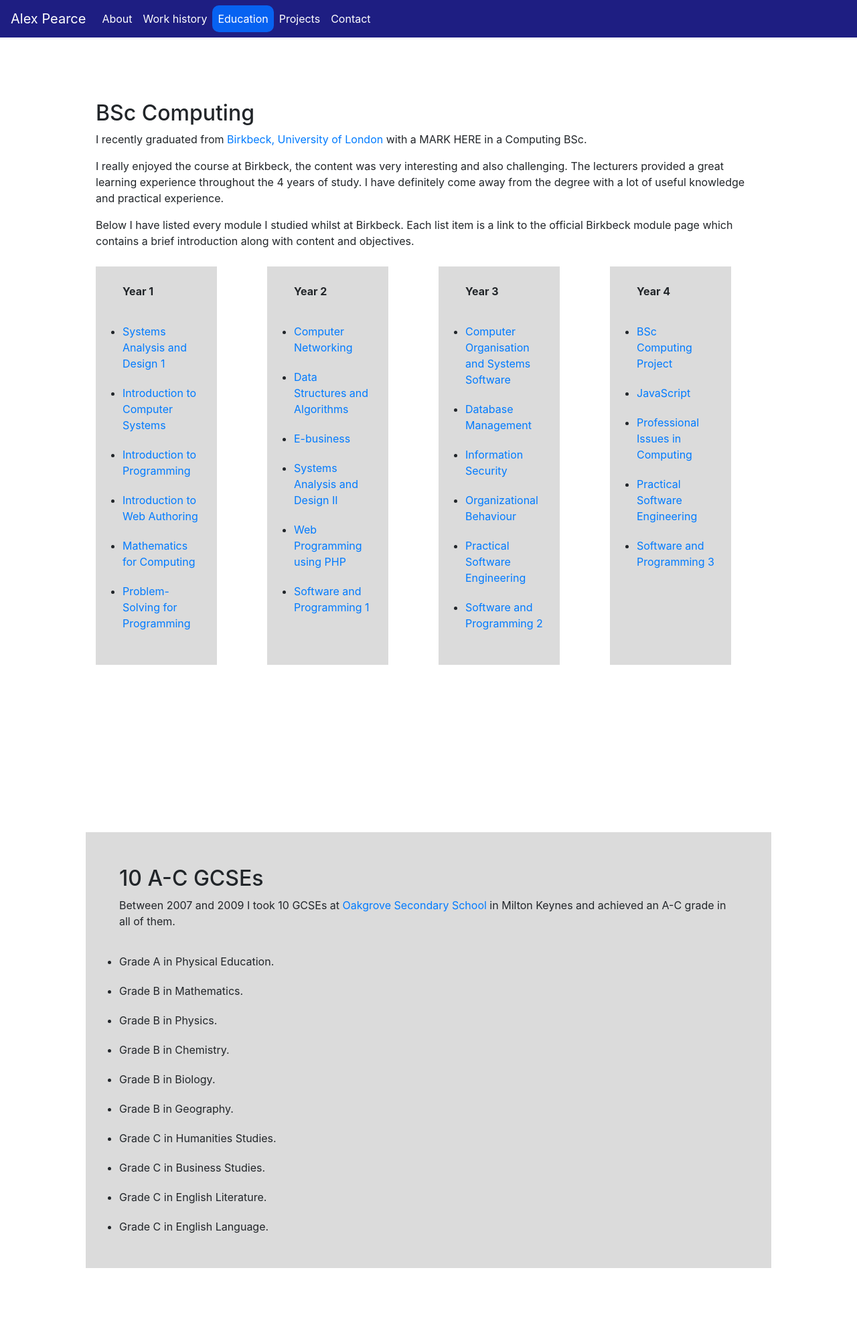
After one commit to apearc03/PersonalWebsite, a PHP site: page /views/education in a window 1280 px wide. The commit adds this page. Shown: the whole page at 67% size. Run offline with PHP 8.4, Linux system fonts and the light colour scheme; some libraries are stand-ins or nearby versions.

Commit message:
Education page and overall improvements

```diff
--- a/css/mystyles.css
+++ b/css/mystyles.css
@@ -1,11 +1,11 @@
 
 .navbar-dark {
-    background-color: #3399ff;
+    background-color: #1e1e82;
 }
 
 
 .nav-item a:hover, .nav-item a:focus, .nav-item a:active {
-    background-color:#00ccff !important;
+    background-color:#0762f1 !important;
     border-radius: 10px;
 }
 
@@ -16,7 +16,7 @@
 
 
 /*
-Change css padding to percentage after testing on phone.
+ABOUT PAGE
 */
 #intro{
 	margin-top: 150px;
@@ -41,6 +41,8 @@ Change css padding to percentage after testing on phone.
 	opacity: 0;
 }
 
+
+/* PROJECT PAGE */
 .project{
 	padding-top: 100px;
 	padding-bottom: 100px;
@@ -55,5 +57,55 @@ Change css padding to percentage after testing on phone.
 }
 
 .vid{
-	padding-bottom: 10px;
+	margin-top: 40px;
+	margin-bottom: 10px;
 }
+
+.projectSegment{
+	background-color: #dbdbdb;
+	padding: 50px;
+}
+
+.footImg{
+	padding-left:5px;
+	padding-right:5px;
+	border-radius: 20%;
+}
+/*
+EDUCATION PAGE
+*/
+
+.education{
+	padding-top: 150px;
+	padding-bottom: 100px;
+	padding-left: 10%;
+	padding-right: 10%;
+
+}
+
+
+
+.years{
+	background-color: #dbdbdb;
+	padding: 25px 25px 50px 40px;
+	margin-right: 75px;
+	margin-top: 10px;
+}
+
+.module{
+	padding-top: 20px;
+}
+
+
+.rowAdjustment{
+	padding-left:30px;
+}
+
+.GCSEs{
+
+	background-color:#dbdbdb;
+	padding:50px;
+}
+
+
+/*Work History */
--- a/scripts/myScripts.js
+++ b/scripts/myScripts.js
@@ -0,0 +1,7 @@
+
+
+
+function navBarInit(id){
+
+	$(id).css({"background-color": "#0762f1", "border-radius": "10px"});
+}
--- a/templates/footerBar.html
+++ b/templates/footerBar.html
@@ -2,9 +2,8 @@
 <div class="container-fluid fixed-bottom navbar-dark">
 			<div class="row">
 			    <div class="col-12" id ="bottom">
-			      <img src = "../images/pic.png" class="img-fluid" alt="AP" height="42" width="42">
-			      <img src = "../images/pic.png" class="img-fluid" alt="AP" height="42" width="42">
-			      <img src = "../images/pic.png" class="img-fluid" alt="AP" height="42" width="42">
+			      <a href = "https://github.com/apearc03" alt = "Github"><img src = "../images/github.png" class="img-fluid footImg" alt="AP" height="50" width="50"></a>
+			      <img src = "../images/linkedin.png" class="img-fluid footImg" alt="AP" height="50" width="50">
 			    </div>
 			  </div>
 	</div>
--- a/templates/navBar.html
+++ b/templates/navBar.html
@@ -7,16 +7,16 @@
 			  <div class="collapse navbar-collapse" id="navbarText">
 			    <ul class="navbar-nav mr-auto">
 			      <li class="nav-item">
-			        <a id = "about" class="nav-link" href="about.php">About<span class="sr-only">(current)</span></a>
+			        <a id = "about" class="nav-link" href="about">About<span class="sr-only">(current)</span></a>
 			      </li>
 			      <li class="nav-item">
-			        <a id = "experience" class="nav-link" href="#">Work history</a>
+			        <a id = "work history" class="nav-link" href="#">Work history</a>
 			      </li>
 			      <li class="nav-item">
-			        <a id = "experience" class="nav-link" href="#">Education</a>
+			        <a id = "education" class="nav-link" href="education">Education</a>
 			      </li>
 			      <li class="nav-item">
-			        <a id = "projects" class="nav-link" href="projects.php">Projects</a>
+			        <a id = "projects" class="nav-link" href="projects">Projects</a>
 			      </li>
 			      <li class="nav-item">
 			        <a id = "contact" class="nav-link" href="#">Contact</a>
--- a/views/about.php
+++ b/views/about.php
@@ -4,7 +4,7 @@
    <head>
 
 	    <?php
-	     require("../templates/header.html");
+	     require("../templates/includes.html");
 	    ?>
 
    </head>
@@ -16,7 +16,7 @@
 
 	 <script>
    	 	$(document).ready(function() {
-			$("#about").css({"background-color": "#00ccff", "border-radius": "10px"});
+			navBarInit("#about");
 			$("#welcome").animate({'opacity':1},1500);
 	 	});
 	 </script>
--- /dev/null
+++ b/views/education.php
@@ -0,0 +1,174 @@
+<!DOCTYPE html>
+<html lang = "en">
+
+   <head>
+
+	    <?php
+	     require("../templates/includes.html");
+	    ?>
+
+   </head>
+
+   <body>
+   	 <script>
+   	 	$(document).ready(function() {
+	 		navBarInit("#education");
+	 	});
+	 </script>
+
+    <?php
+	    require("../templates/navBar.html");
+	  ?>
+
+
+
+	  <div class="container-fluid education">
+		  			<div class = "col-lg">
+		  				<h2>BSc Computing</h2>
+					    <p> I recently graduated from <a href = "http://www.bbk.ac.uk/" alt = "bbk">Birkbeck, University of London</a> with a MARK HERE in a Computing BSc. </p>
+					    <p> I really enjoyed the course at Birkbeck, the content was very interesting and also challenging. The lecturers provided a great learning experience throughout the 4 years of study. I have definitely come away from the degree with a lot of useful knowledge and practical experience.
+						 <p>
+					    <p>
+					    Below I have listed every module I studied whilst at Birkbeck. Each list item is a link to the official Birkbeck module page which contains a brief introduction along with content and objectives.
+						 <p>
+					 </div>
+		    <div class = "row rowAdjustment">
+				<div class="col-sm years">
+					<p><strong>Year 1</strong></p>
+					<ul class="list-group">
+						<li class = "module">
+				      		<a href = "https://www.dcs.bbk.ac.uk/study/modules/systems-analysis-and-design-i/" alt ="bbk">Systems Analysis and Design 1</a>
+				      	</li>
+			    	 	<li class = "module">
+				      		<a href = "https://www.dcs.bbk.ac.uk/study/modules/introduction-to-computer-systems/" alt ="bbk">Introduction to Computer Systems</a>
+				      	</li>
+				      	<li class = "module">
+				      		<a href = "https://www.dcs.bbk.ac.uk/study/modules/introduction-to-programming/" alt ="bbk">Introduction to Programming</a>
+				      	</li>
+				      	<li class = "module">
+				      		<a href = "https://www.dcs.bbk.ac.uk/study/modules/introduction-to-web-authoring/" alt ="bbk">Introduction to Web Authoring</a>
+				      	</li>
+				      	<li class = "module">
+				      		<a href = "https://www.dcs.bbk.ac.uk/study/modules/mathematics-for-computing/" alt ="bbk">Mathematics for Computing</a>
+				      	</li>
+				      	<li class = "module">
+				      		<a href = "https://www.dcs.bbk.ac.uk/study/modules/problem-solving-for-programming/" alt ="bbk">Problem-Solving for Programming</a>
+				      	</li>
+			      </ul>
+			    </div>
+			    <div class="col-sm years">
+				<p><strong>Year 2</strong></p>
+					<ul class="list-group">
+						<li class = "module">
+				      		<a href = "https://www.dcs.bbk.ac.uk/study/modules/computer-networking/" alt ="bbk">Computer Networking</a>
+				      	</li>
+			    	 	<li class = "module">
+				      		<a href = "https://www.dcs.bbk.ac.uk/study/modules/data-structures-and-algorithms/" alt ="bbk">Data Structures and Algorithms</a>
+				      	</li>
+				      	<li class = "module">
+				      		<a href = "https://www.dcs.bbk.ac.uk/study/modules/e-business/" alt ="bbk">E-business</a>
+				      	</li>
+				      	<li class = "module">
+				      		<a href = "https://www.dcs.bbk.ac.uk/study/modules/systems-analysis-and-design-ii/" alt ="bbk">Systems Analysis and Design II</a>
+				      	</li>
+				      	<li class = "module">
+				      		<a href = "https://www.dcs.bbk.ac.uk/study/modules/web-programming-using-php/" alt ="bbk">Web Programming using PHP</a>
+				      	</li>
+				      	<li class = "module">
+				      		<a href = "https://www.dcs.bbk.ac.uk/study/modules/software-and-programming-i/" alt ="bbk">Software and Programming 1</a>
+				      	</li>
+			      </ul>
+			    </div>
+			    <div class="col-sm years">
+					<p><strong>Year 3</strong></p>
+					<ul class="list-group">
+						<li class = "module">
+				      		<a href = "https://www.dcs.bbk.ac.uk/study/modules/computer-organisation-and-systems-software-1/" alt ="bbk">Computer Organisation and Systems Software</a>
+				      	</li>
+			    	 	<li class = "module">
+				      		<a href = "https://www.dcs.bbk.ac.uk/study/modules/database-management/" alt ="bbk">Database Management</a>
+				      	</li>
+				      	<li class = "module">
+				      		<a href = "https://www.dcs.bbk.ac.uk/study/modules/information-security/" alt ="bbk">Information Security</a>
+				      	</li>
+				      	<li class = "module">
+				      		<a href = "https://www.dcs.bbk.ac.uk/study/modules/organizational-behaviour/" alt ="bbk">Organizational Behaviour</a>
+				      	</li>
+				      	<li class = "module">
+				      		<a href = "https://www.dcs.bbk.ac.uk/study/modules/practical-software-engineering/" alt ="bbk">Practical Software Engineering</a>
+				      	</li>
+				      	<li class = "module">
+				      		<a href = "https://www.dcs.bbk.ac.uk/study/modules/software-and-programming-ii/" alt ="bbk">Software and Programming 2</a>
+				      	</li>
+			      </ul>
+			    </div>
+			    <div class="col-sm years">
+						<p><strong>Year 4</strong></p>
+					<ul class="list-group ">
+						<li class = "module">
+				      		<a href = "https://www.dcs.bbk.ac.uk/study/modules/project-computing/" alt ="bbk">BSc Computing Project</a>
+				      	</li>
+			    	 	<li class = "module">
+				      		<a href = "https://www.dcs.bbk.ac.uk/study/modules/javascript/" alt ="bbk">JavaScript</a>
+				      	</li>
+				      	<li class = "module">
+				      		<a href = "https://www.dcs.bbk.ac.uk/study/modules/professional-issues-in-computing/" alt ="bbk">Professional Issues in Computing</a>
+				      	</li>
+				      	<li class = "module">
+				      		<a href = "https://www.dcs.bbk.ac.uk/study/modules/practical-software-engineering/" alt ="bbk">Practical Software Engineering</a>
+				      	</li>
+				      	<li class = "module">
+				      		<a href = "https://www.dcs.bbk.ac.uk/study/modules/software-and-programming-iii/" alt ="bbk">Software and Programming 3</a>
+				      	</li>
+			      </ul>
+			    </div>
+
+			</div>
+		</div>
+
+		<div class="container-fluid education">
+		  			<div class = "col-lg GCSEs">
+		  				<h2>10 A-C GCSEs</h2>
+					    <p>
+					    	Between 2007 and 2009 I took 10 GCSEs at <a href = "http://www.oakgrove.school/" alt = "Oak">Oakgrove Secondary School</a> in Milton Keynes and achieved an A-C grade in all of them.
+						 <p>
+					<ul class="list-group ">
+						<li class = "module">
+				      		Grade A in Physical Education.
+				      	</li>
+			    	 	<li class = "module">
+				      		Grade B in Mathematics.
+				      	</li>
+				      	<li class = "module">
+				      		Grade B in Physics.
+				      	</li>
+				      	<li class = "module">
+				      		Grade B in Chemistry.
+				      	</li>
+				      	<li class = "module">
+				      		Grade B in Biology.
+				      	</li>
+				      	<li class = "module">
+				      		Grade B in Geography.
+				      	</li>
+				      	<li class = "module">
+				      		Grade C in Humanities Studies.
+				      	</li>
+				      	<li class = "module">
+				      		Grade C in Business Studies.
+				      	</li>
+				      	<li class = "module">
+				      		Grade C in English Literature.
+				      	</li>
+				      	<li class = "module">
+				      		Grade C in English Language.
+				      	</li>
+			      </ul>
+					 </div>
+
+		</div>
+
+
+
+   </body>
+</html>
```
Also changed, not shown: views/projects.php (+15 -12 lines), .htaccess (added), images/GitHub.png (added), images/linkedin.png (added), templates/includes.html (renamed from templates/header.html), 2 other files.
